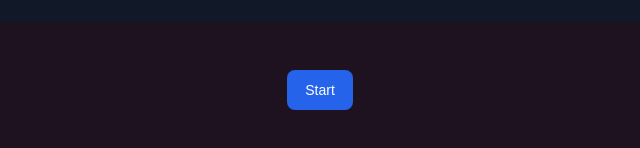
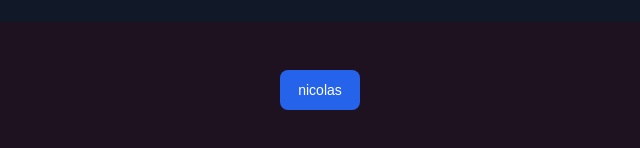
Before and after one commit to EduardoBonettiDonon/index.html, a plain HTML site: page index.html in a window 1280 px wide. Shown: the part 120-268 px from the top of the page, 320-960 px from the left. Drawn offline with Linux system fonts and the light colour scheme.

Commit message:
Update index.html

```diff
--- a/index.html
+++ b/index.html
@@ -94,7 +94,7 @@
 </header>
 
 <div class="container">
-  <button onclick="clickAction()">Start</button>
+  <button onclick="clickAction()">nicolas</button>
 </div>
 
 <div class="panel">
```
